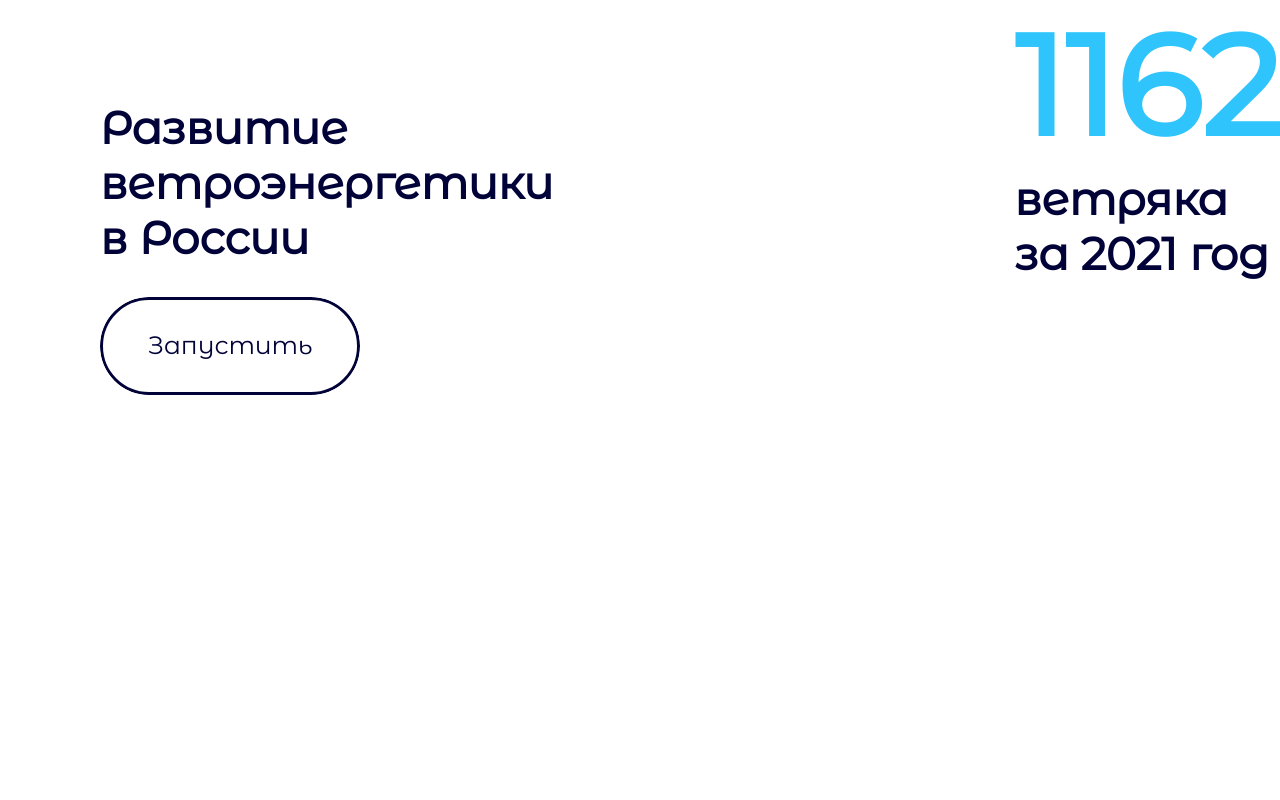
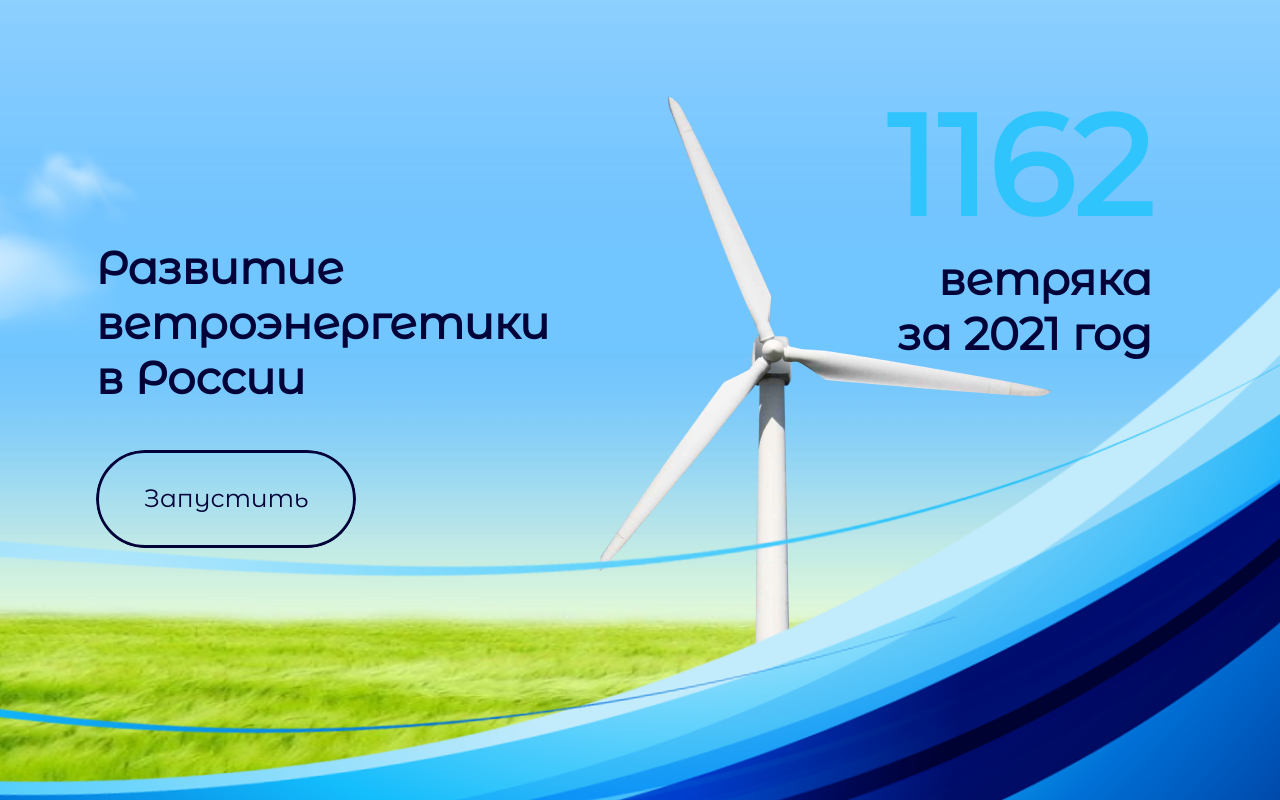
Before and after one commit to aedemskii/zebra-test, a React (Vite) app: page / in a window 1280 px wide. Built offline with nearby package versions, Linux system fonts and the light colour scheme.

Commit message:
conditional styles

```diff
--- a/src/App.css
+++ b/src/App.css
@@ -1,11 +1,48 @@
 .title-n-button-container {
   position: absolute;
-  top: 100px;
-  left: 100px;
   display: flex;
   flex-direction: column;
 }
 
 .title-n-button-container .button {
-  margin-top: 4vh;
+  margin-top: 10%;
 }
+
+@media (orientation:portrait) {
+  .title-n-button-container {
+    top: 8.5%;
+    left: 10%;
+  }
+  .windmill-counter {
+    bottom: 20%;
+    left: 10%;
+    text-align: left;
+  }
+  .background-wrap .background-wrap__wave {
+    top: 50%;
+    right: -10%;
+  }
+  .background-wrap .windmill {
+    top: 10%;
+    right: -10%;
+  }
+}
+
+@media (orientation:landscape) {
+  .title-n-button-container {
+    top: 30%;
+    left: 7.5%;
+  }
+  .windmill-counter {
+    top: 10%;
+    right: 10%;
+    text-align: right;
+  }
+  .background-wrap .background-wrap__wave {
+    top: 30%;
+    right: -10%;
+  }
+  .background-wrap .windmill {
+    right: 10%;
+  }
+}
--- a/src/App.tsx
+++ b/src/App.tsx
@@ -12,9 +12,9 @@ const App: React.FC = () => {
 
   return (
     <AppContextProvider>
-      {/* <BackgroundWrap>
+      <BackgroundWrap>
         <Windmill />
-      </BackgroundWrap> */}
+      </BackgroundWrap>
       <WindmillCounter />
       <div className='title-n-button-container'>
         <DynamicTitle title={DYNAMIC_TITLE_TITLE} />
--- a/src/components/BackgroundWrap.css
+++ b/src/components/BackgroundWrap.css
@@ -1,6 +1,7 @@
 .background-wrap {
-  width: 100vw;
-  height: 100vh;
+  position: relative;
+  width: 100%;
+  height: 100%;
   background-image: url('../assets/images/background.png');
   background-size: 1920px 1384px;
   background-repeat: no-repeat;
@@ -10,7 +11,7 @@
 
 .background-wrap__wave {
   top: 30%;
-  left: -10%;
+  right: -5%;
   width: 2086px;
   height: 1050px;
   position: absolute;
--- a/src/components/LaunchButton.css
+++ b/src/components/LaunchButton.css
@@ -15,16 +15,16 @@
   display: none;
 }
 
-.button.button--active:hover .button__launch,
+body.nontouch .button.button--active:hover .button__launch,
 .button.button--disabled .button__launch {
   width: 100%;
 }
 
-.button.button--active:hover .button__launch svg path.svg__path__arrow {
+body.nontouch .button.button--active:hover .button__launch svg path.svg__path__arrow {
   opacity: 1;
 }
 
-.button.button--active:hover .button__content,
+body.nontouch .button.button--active:hover .button__content,
 .button.button--disabled .button__content {
   left: 100%;
 }
--- a/src/components/Windmill.css
+++ b/src/components/Windmill.css
@@ -1,7 +1,6 @@
 .windmill {
   width: 727px;
   height: 877px;
-  right: 0;
   position: absolute;
 }
 
--- a/src/components/WindmillCounter.css
+++ b/src/components/WindmillCounter.css
@@ -1,7 +1,5 @@
 .windmill-counter {
   position: absolute;
-  top: 0;
-  right: 0;
   user-select: none;
 }
 
@@ -9,12 +7,10 @@
   font-size: 140px;
   font-weight: 600;
   color: #2FC4FC;
-  text-align: right;
 }
 
 .windmill-counter .windmill-counter__text {
   font-size: 45px;
   font-weight: 600;
   color: #000238;
-  text-align: left;
 }
--- a/src/index.css
+++ b/src/index.css
@@ -1,16 +1,19 @@
 body {
   margin: 0;
   padding: 0;
-  width: 100vw;
-  height: 100vh;
-  overflow: hidden;
+  overflow-x: hidden;
 }
 
-:root {
+#root {
+  position: relative;
+  font-family: 'Montserrat Alternates', sans-serif;
   --min-size: 744px;
-  font-family: 'Montserrat Alternates', sans-serif;
-  width: 100vw;
-  height: 100vh;
-  min-width: --min-size;
-  min-height: --min-size;
+  --max-width: 1920px;
+  --max-height: 1384px;
+  min-width: var(--min-size);
+  min-height: var(--min-size);
+  max-width: var(--max-width);
+  max-height: var(--max-height);
+  width: 100dvw;
+  height: 100dvh;
 }
```
